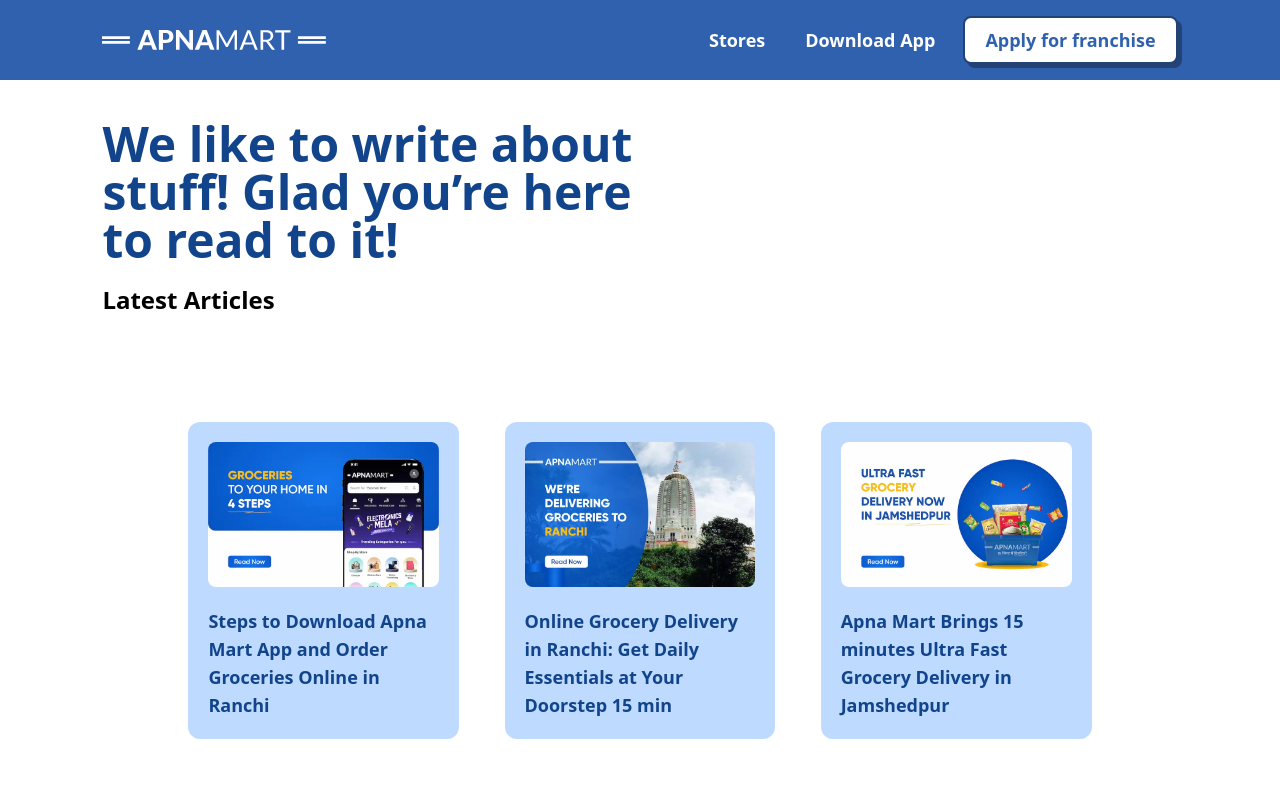
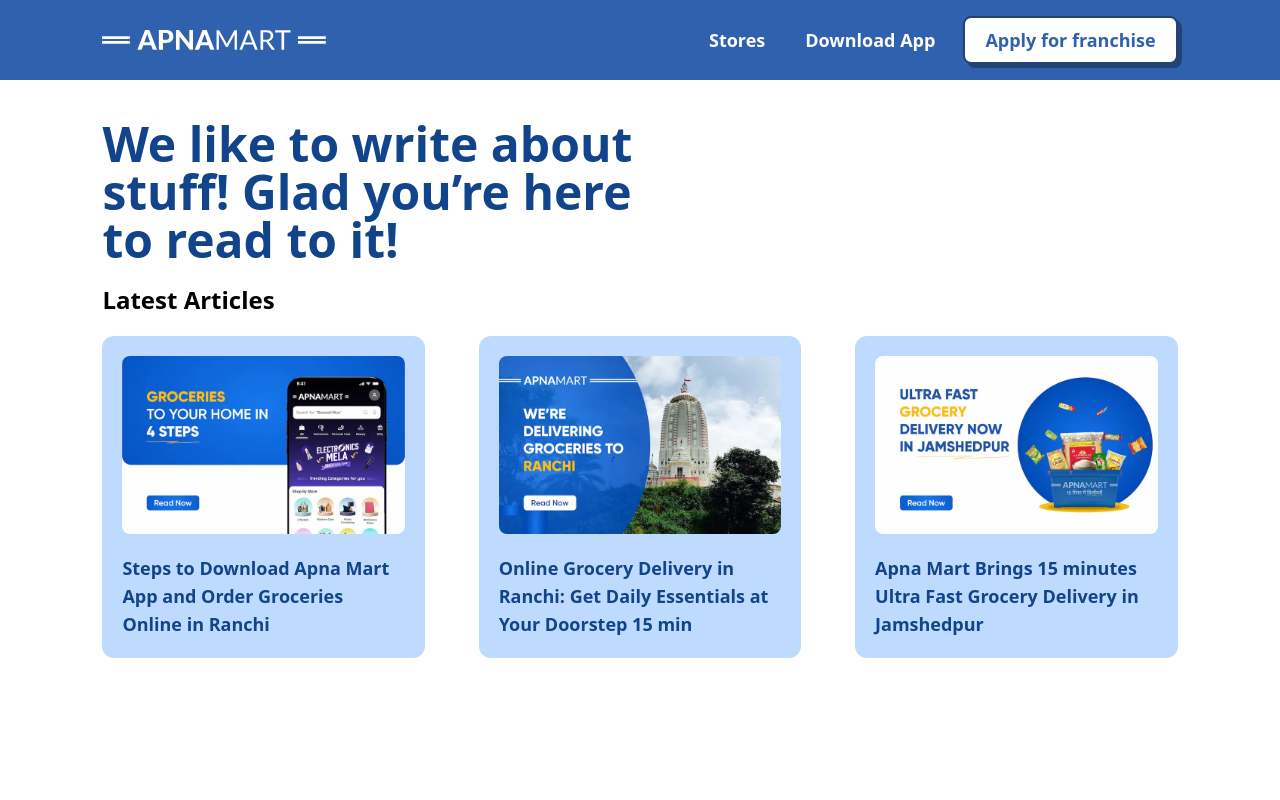
Before and after one commit to sonukr108/React-Assignment, a React (Vite) app in the folder Apna Mart/apna-mart/: page /blog in a window 1280 px wide. Shown: the top 800 px of the page. Built offline with nearby package versions, Linux system fonts and the light colour scheme.

Commit message:
Change in Blog page

```diff
--- a/Apna Mart/apna-mart/src/pages/Blog.jsx
+++ b/Apna Mart/apna-mart/src/pages/Blog.jsx
@@ -5,7 +5,7 @@
 const Blog = () => {
   const Stories = () => {
     return (
-      <div className="w-full lg:h-[80vh] h-[140vh] p-[8%] flex flex-col items-center md:gap-10 gap-5 text-[#11448A]">
+      <div className="w-full lg:h-[80vh] h-[140vh] flex flex-col items-center md:gap-10 gap-5 text-[#11448A]">
         <div className="stories flex flex-col lg:flex-row gap-5 w-full items-center justify-between">
           <div className="story-card bg-blue-200 p-5 rounded-xl lg:w-[30%] w-[70%] flex items-center justify-center flex-col gap-5">
             <img src={story1} alt="storycard" className='lg:w-80 w-100 rounded-lg' />
```
